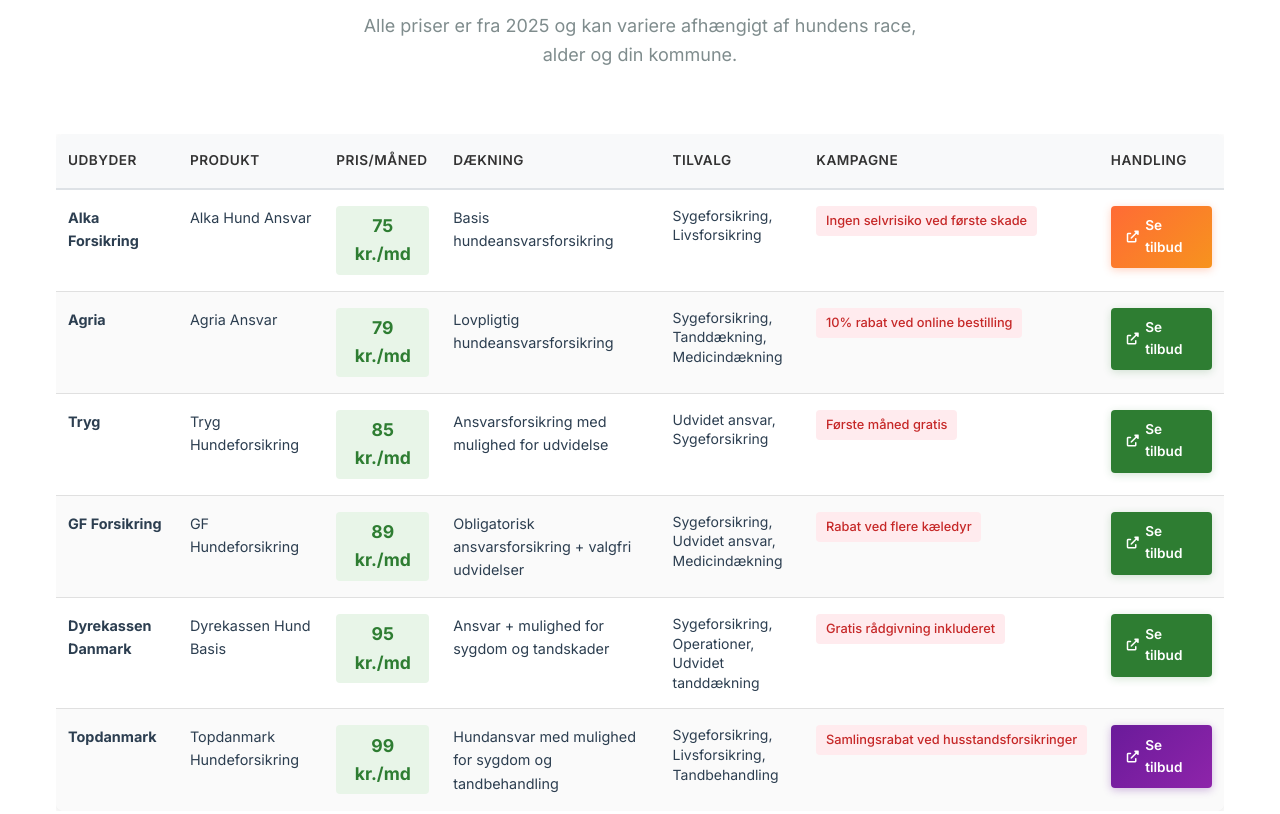
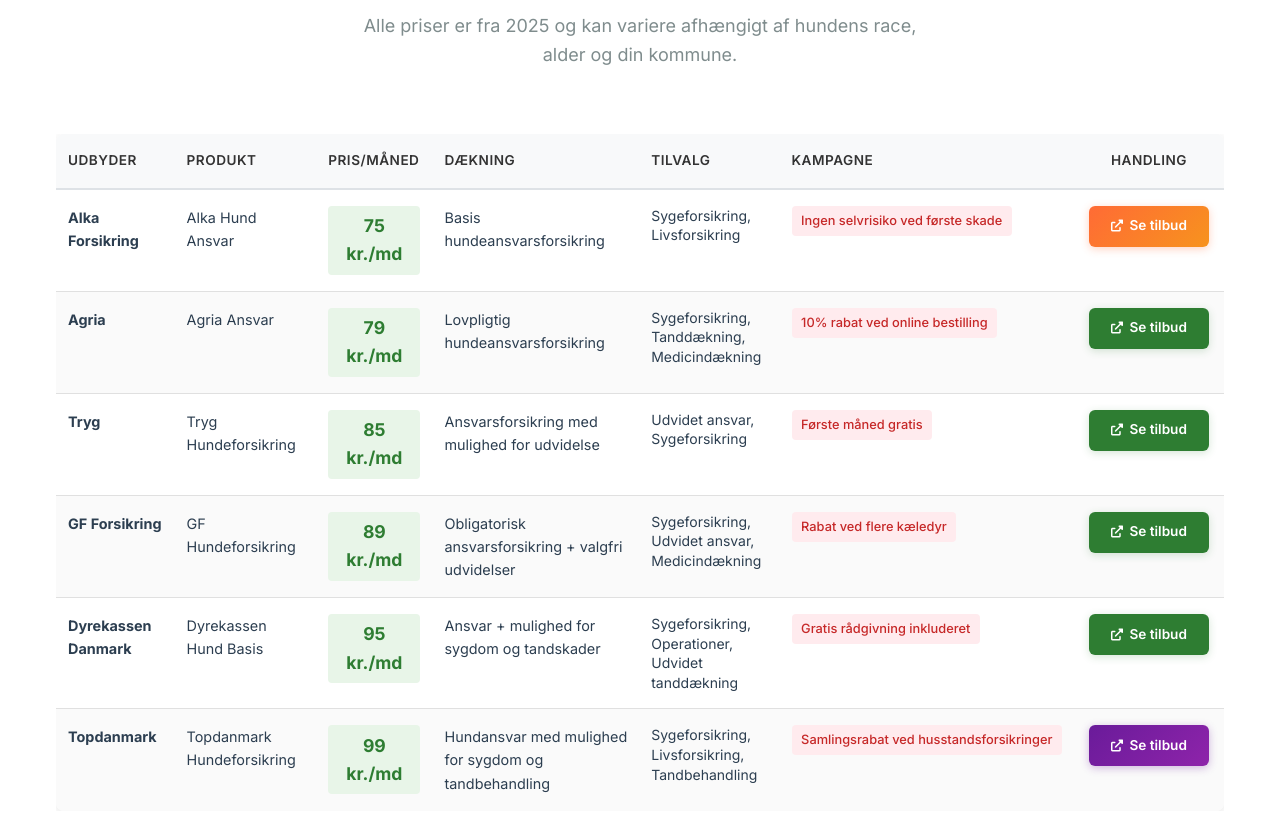
Before and after one commit to martingalmarino/Hundeforsikring, a website: page index.html in a window 1280 px wide. Shown: the part 1660-2474 px from the top of the page. Drawn offline with Linux system fonts and the light colour scheme; no server answers.

Commit message:
🎯 ARREGLO: Botones en línea horizontal en desktop
✅ MEJORAS EN TABLA:
- Ancho mínimo aumentado a 900px
- Columna 'Handling' con 150px mínimo
- Botones centrados y con ancho fijo (120px)
- Padding optimizado para mejor espaciado

🎨 ESTILOS DE BOTONES:
- Border-radius aumentado a 6px
- White-space: nowrap para evitar cortes
- Min-width: 120px para consistencia
- Mejor alineación y centrado

📱 RESPONSIVE:
- Tabla con scroll horizontal en móvil
- Botones mantienen tamaño en desktop
- Cards móviles sin cambios
- Mejor experiencia en todos los dispositivos

✨ RESULTADO:
- Botones en línea horizontal perfecta
- Sin cortes ni desbordamientos
- Diseño profesional y limpio
- Fácil lectura y comparación

```diff
--- a/css/style.css
+++ b/css/style.css
@@ -783,7 +783,7 @@
 
 .comparison-table {
     width: 100%;
-    min-width: 800px;
+    min-width: 900px;
     border-collapse: collapse;
     background: white;
     border-radius: 8px;
@@ -801,6 +801,13 @@
     vertical-align: middle;
 }
 
+.comparison-table td:last-child {
+    text-align: center;
+    white-space: nowrap;
+    min-width: 150px;
+    padding: 1rem 0.5rem;
+}
+
 .comparison-table th {
     background: #f8f9fa;
     color: #333;
@@ -812,6 +819,12 @@
     top: 0;
     z-index: 10;
     border-bottom: 2px solid #dee2e6;
+}
+
+.comparison-table th:last-child {
+    text-align: center;
+    min-width: 150px;
+    padding: 1rem 0.5rem;
 }
 
 .comparison-table tbody tr {
@@ -877,7 +890,7 @@
 .btn-sm {
     padding: 0.6rem 1rem;
     font-size: 0.85rem;
-    border-radius: 4px;
+    border-radius: 6px;
     transition: all 0.2s ease;
     font-weight: 600;
     border: none;
@@ -887,8 +900,9 @@
     align-items: center;
     justify-content: center;
     gap: 0.4rem;
-    min-width: 100px;
+    min-width: 120px;
     background: var(--primary-color);
+    white-space: nowrap;
     color: white;
     box-shadow: 0 1px 3px rgba(46, 125, 50, 0.3);
 }
```
